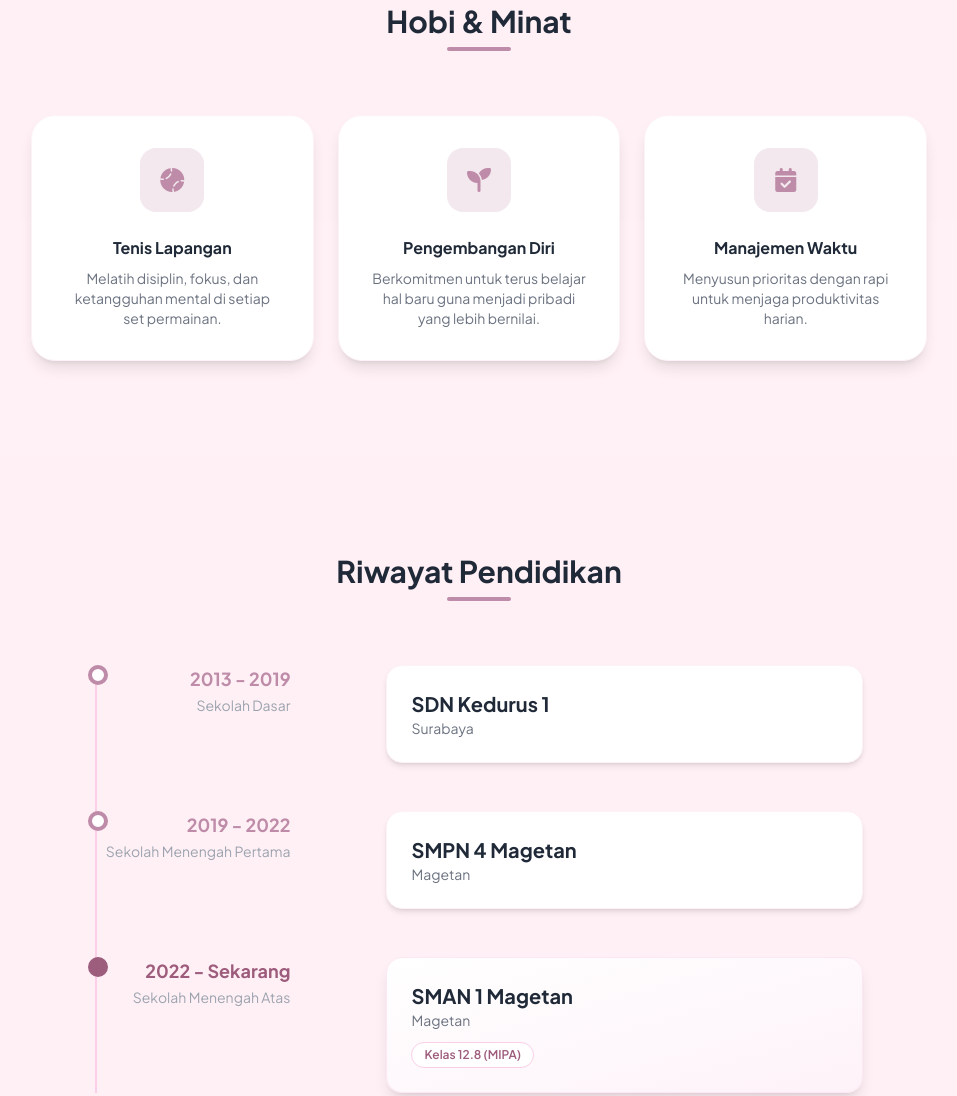
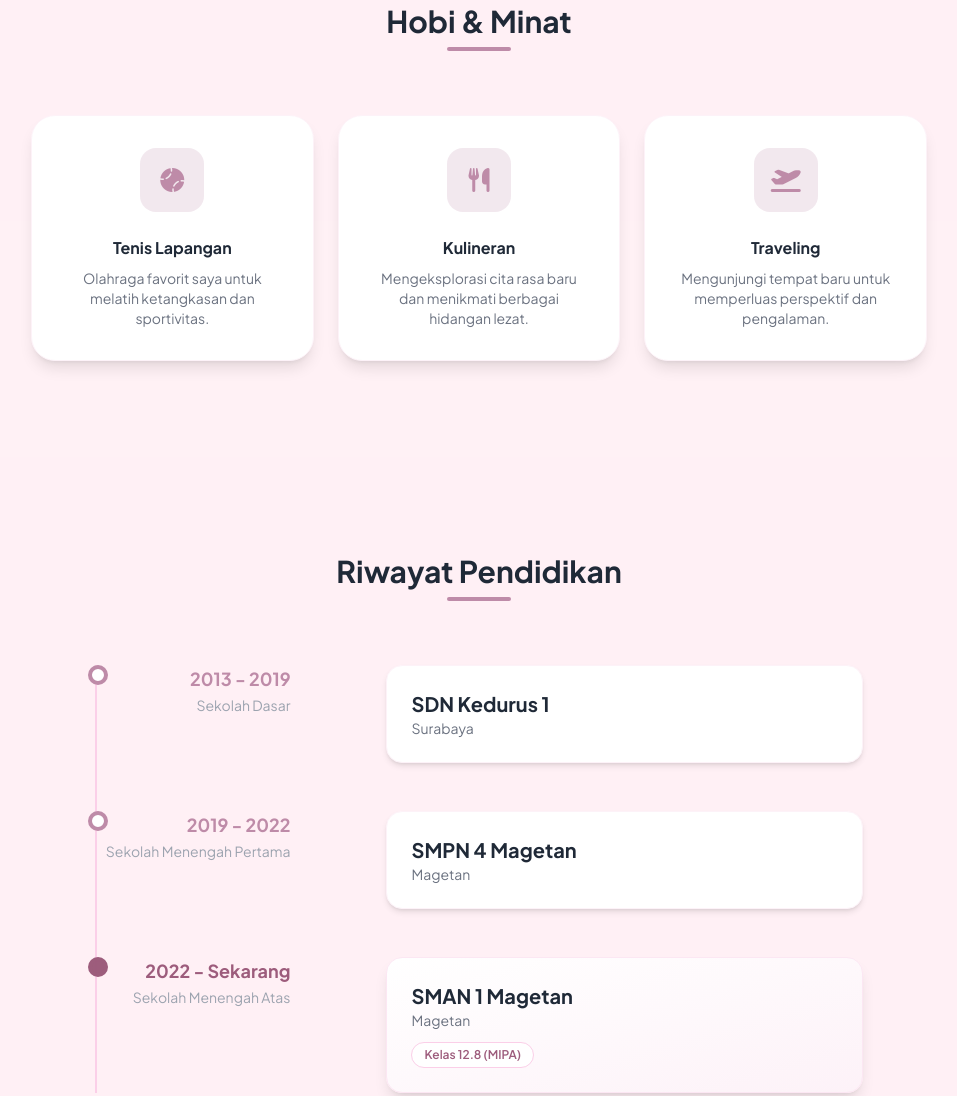
Before and after one commit to ghaleasandra073/web-personal-ghalea, a plain HTML site: page index.html in a window 1280 px wide. Shown: the part 1558-2654 px from the top of the page, without its empty margins (161-1118 px from the left). Drawn offline with nearby package versions, Linux system fonts and the light colour scheme.

Commit message:
Add files via upload

```diff
--- a/index.html
+++ b/index.html
@@ -60,11 +60,6 @@
             -webkit-backdrop-filter: blur(10px);
             border: 1px solid rgba(255, 255, 255, 0.3);
         }
-
-        .blob-shape {
-            border-radius: 60% 40% 30% 70% / 60% 30% 70% 40%;
-            transition: all 1s ease-in-out;
-        }
     </style>
 </head>
 <body class="bg-secondary text-dark antialiased overflow-x-hidden">
@@ -103,15 +98,13 @@
 
     <!-- Hero Section -->
     <section id="home" class="min-h-screen flex items-center justify-center pt-20 px-6 relative overflow-hidden">
-        <!-- Background Decorations -->
         <div class="absolute top-20 left-10 w-64 h-64 bg-pink-200 rounded-full mix-blend-multiply filter blur-3xl opacity-30 animate-pulse"></div>
         <div class="absolute bottom-20 right-10 w-64 h-64 bg-purple-200 rounded-full mix-blend-multiply filter blur-3xl opacity-30 animate-pulse" style="animation-delay: 2s"></div>
 
         <div class="max-w-5xl w-full grid md:grid-cols-2 gap-12 items-center relative z-10">
-            <!-- Text Content -->
             <div class="order-2 md:order-1 text-center md:text-left" data-aos="fade-right" data-aos-duration="1000">
                 <span class="inline-block py-1 px-3 rounded-full bg-white border border-pink-200 text-accent text-xs font-semibold mb-4 shadow-sm uppercase tracking-wider">
-                    Pelajar & Tenis Enthusiast
+                    Pelajar & Explorer
                 </span>
                 <h1 class="text-4xl md:text-6xl font-bold mb-4 leading-tight text-gray-800">
                     Halo, saya <br>
@@ -130,12 +123,9 @@
                 </div>
             </div>
 
-            <!-- Image Content -->
             <div class="order-1 md:order-2 flex justify-center" data-aos="fade-left" data-aos-duration="1000">
                 <div class="relative w-72 h-72 md:w-96 md:h-96 group">
                     <div class="absolute inset-0 bg-gradient-to-tr from-pink-200 to-white rounded-[2rem] transform rotate-6 shadow-xl transition-transform duration-500 group-hover:rotate-12"></div>
-
-                    <!-- Profile Picture -->
                     <img src="https://lh3.googleusercontent.com/d/1F6SO9pKuXVw7y_NFoO45tm1YBV7x3PY9"
                          onerror="this.onerror=null; this.src='https://images.unsplash.com/photo-1494790108377-be9c29b29330?q=80&w=687&auto=format&fit=crop';"
                          alt="Ghalea Sandra Dini"
@@ -154,7 +144,6 @@
             </div>
 
             <div class="grid md:grid-cols-2 gap-12">
-                <!-- Personal Details Card -->
                 <div class="bg-white p-8 rounded-3xl shadow-xl shadow-pink-100/50 hover:shadow-pink-200 transition border border-pink-50 h-full" data-aos="fade-up" data-aos-delay="100">
                     <h3 class="text-xl font-bold text-accent mb-6 flex items-center gap-2">
                         <i class="far fa-user"></i> Profil Singkat
@@ -179,7 +168,6 @@
                     </ul>
                 </div>
 
-                <!-- Bio / Personality -->
                 <div class="flex flex-col justify-center" data-aos="fade-up" data-aos-delay="200">
                     <h3 class="text-xl font-bold text-gray-800 mb-4">Filosofi Diri</h3>
                     <p class="text-gray-600 leading-relaxed text-lg mb-6 text-justify">
@@ -208,25 +196,25 @@
                         <i class="fas fa-baseball-ball"></i>
                     </div>
                     <h3 class="font-bold text-gray-800 mb-2">Tenis Lapangan</h3>
-                    <p class="text-sm text-gray-500">Melatih disiplin, fokus, dan ketangguhan mental di setiap set permainan.</p>
+                    <p class="text-sm text-gray-500">Olahraga favorit saya untuk melatih ketangkasan dan sportivitas.</p>
                 </div>
 
-                <!-- Hobby: Learning -->
+                <!-- Hobby: Culinary -->
                 <div class="bg-white p-8 rounded-3xl shadow-lg border border-pink-50 text-center hover:scale-105 transition-transform" data-aos="fade-up" data-aos-delay="100">
                     <div class="w-16 h-16 bg-primary/20 text-primary rounded-2xl flex items-center justify-center mx-auto mb-6 text-2xl">
-                        <i class="fas fa-seedling"></i>
+                        <i class="fas fa-utensils"></i>
                     </div>
-                    <h3 class="font-bold text-gray-800 mb-2">Pengembangan Diri</h3>
-                    <p class="text-sm text-gray-500">Berkomitmen untuk terus belajar hal baru guna menjadi pribadi yang lebih bernilai.</p>
+                    <h3 class="font-bold text-gray-800 mb-2">Kulineran</h3>
+                    <p class="text-sm text-gray-500">Mengeksplorasi cita rasa baru dan menikmati berbagai hidangan lezat.</p>
                 </div>
 
-                <!-- Hobby: Organization -->
+                <!-- Hobby: Traveling -->
                 <div class="bg-white p-8 rounded-3xl shadow-lg border border-pink-50 text-center hover:scale-105 transition-transform" data-aos="fade-up" data-aos-delay="200">
                     <div class="w-16 h-16 bg-primary/20 text-primary rounded-2xl flex items-center justify-center mx-auto mb-6 text-2xl">
-                        <i class="fas fa-calendar-check"></i>
+                        <i class="fas fa-plane-departure"></i>
                     </div>
-                    <h3 class="font-bold text-gray-800 mb-2">Manajemen Waktu</h3>
-                    <p class="text-sm text-gray-500">Menyusun prioritas dengan rapi untuk menjaga produktivitas harian.</p>
+                    <h3 class="font-bold text-gray-800 mb-2">Traveling</h3>
+                    <p class="text-sm text-gray-500">Mengunjungi tempat baru untuk memperluas perspektif dan pengalaman.</p>
                 </div>
             </div>
         </div>
@@ -241,7 +229,6 @@
             </div>
 
             <div class="relative border-l-2 border-pink-200 ml-4 md:ml-0 md:pl-0 space-y-12">
-                <!-- SD -->
                 <div class="relative flex flex-col md:flex-row items-start group" data-aos="fade-up">
                     <div class="absolute -left-[9px] top-0 w-5 h-5 bg-white border-4 border-primary rounded-full z-10"></div>
                     <div class="ml-8 md:ml-0 md:w-1/3 md:pr-12 md:text-right">
@@ -256,7 +243,6 @@
                     </div>
                 </div>
 
-                <!-- SMP -->
                 <div class="relative flex flex-col md:flex-row items-start group" data-aos="fade-up" data-aos-delay="100">
                     <div class="absolute -left-[9px] top-0 w-5 h-5 bg-white border-4 border-primary rounded-full z-10"></div>
                     <div class="ml-8 md:ml-0 md:w-1/3 md:pr-12 md:text-right">
@@ -271,7 +257,6 @@
                     </div>
                 </div>
 
-                <!-- SMA -->
                 <div class="relative flex flex-col md:flex-row items-start group" data-aos="fade-up" data-aos-delay="200">
                     <div class="absolute -left-[9px] top-0 w-5 h-5 bg-accent border-4 border-accent rounded-full z-10 animate-pulse"></div>
                     <div class="ml-8 md:ml-0 md:w-1/3 md:pr-12 md:text-right">
@@ -296,7 +281,6 @@
     <section id="contact" class="py-24 px-6 bg-white/50">
         <div class="max-w-4xl mx-auto">
             <div class="bg-primary/10 rounded-[3rem] p-10 md:p-16 text-center relative overflow-hidden" data-aos="zoom-in">
-                <!-- Decorative Circles -->
                 <div class="absolute top-0 right-0 w-40 h-40 bg-white rounded-full mix-blend-overlay opacity-50 -mr-10 -mt-10"></div>
                 <div class="absolute bottom-0 left-0 w-32 h-32 bg-white rounded-full mix-blend-overlay opacity-50 -ml-8 -mb-8"></div>
 
@@ -328,7 +312,7 @@
     <footer class="bg-white py-8 border-t border-pink-50">
         <div class="max-w-6xl mx-auto px-6 text-center">
             <p class="text-gray-400 text-sm">
-                &copy; 2024 Ghalea Sandra Dini. Dibuat dengan <i class="fas fa-heart text-red-400 mx-1"></i> dan Tekad Kuat.
+                &copy; 2024 Ghalea Sandra Dini. Dibuat dengan <i class="fas fa-heart text-red-400 mx-1"></i> dan Semangat Baru.
             </p>
         </div>
     </footer>
@@ -336,7 +320,6 @@
     <!-- Scripts -->
     <script src="https://unpkg.com/aos@2.3.1/dist/aos.js"></script>
     <script>
-        // Initialize AOS
         AOS.init({
             once: true,
             offset: 50,
@@ -344,7 +327,6 @@
             easing: 'ease-out-cubic',
         });
 
-        // Mobile Menu Toggle
         function toggleMenu() {
             const menu = document.getElementById('mobile-menu');
             menu.classList.toggle('hidden');
```
